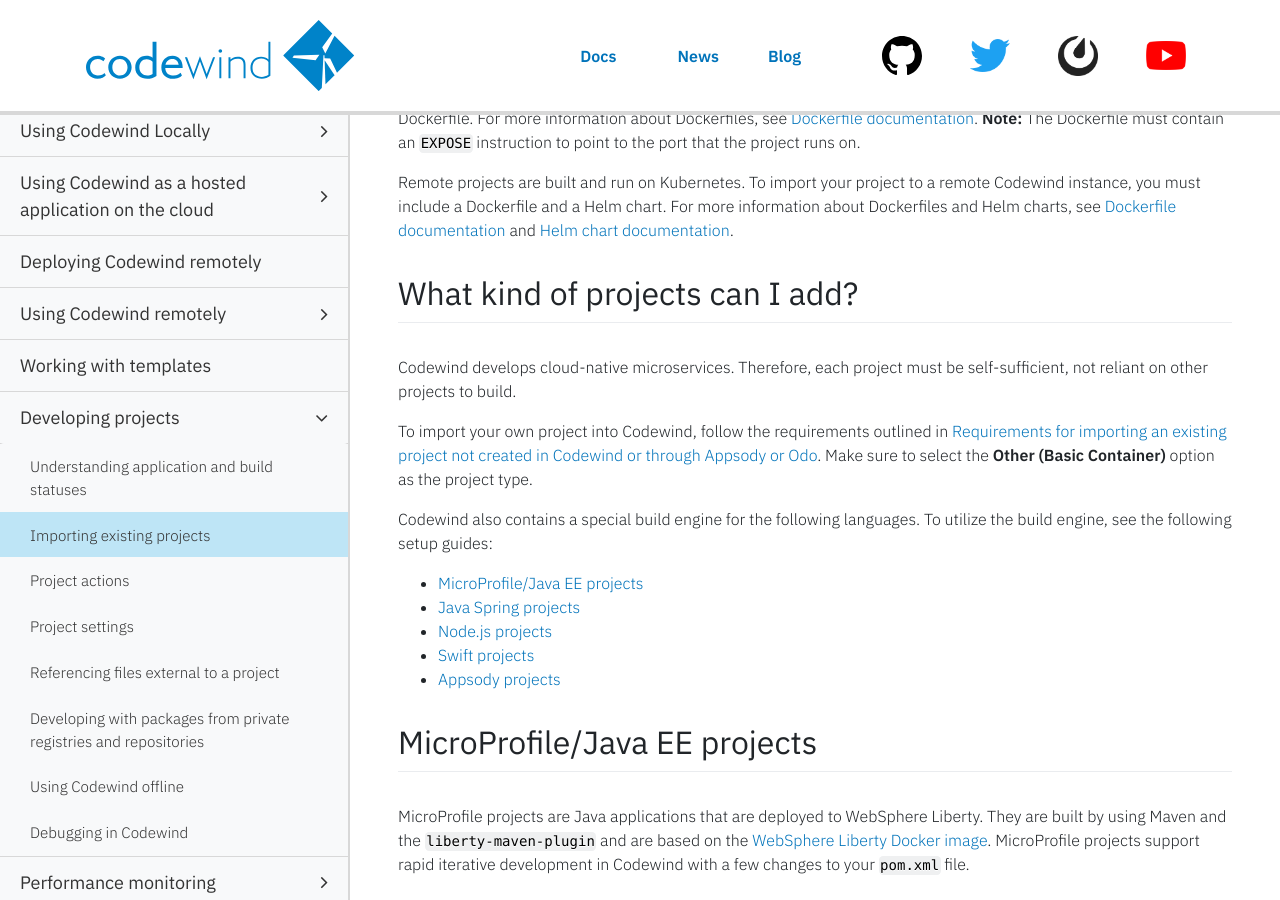
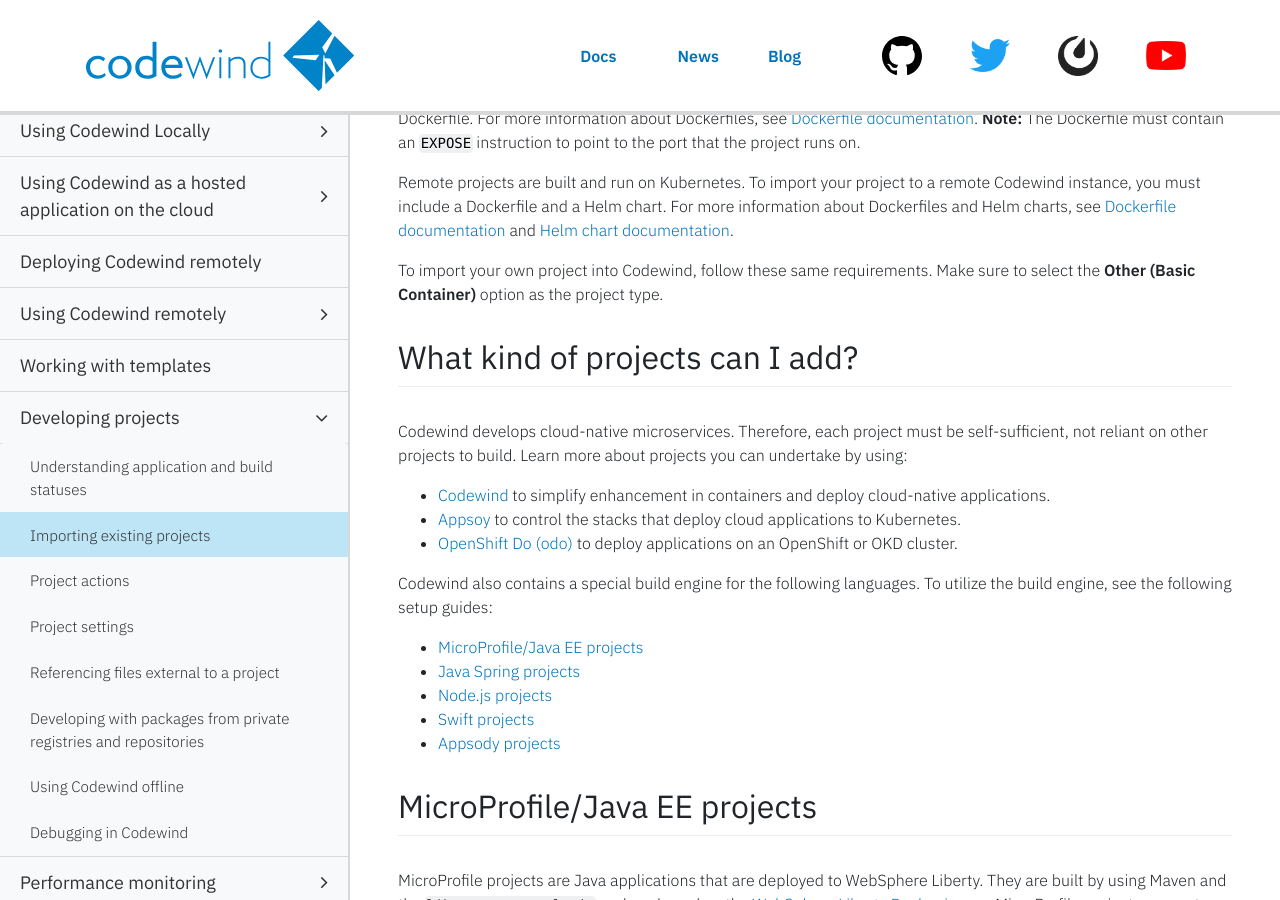
Before and after one commit to eclipse-archived/codewind-docs, a Jekyll site: the page built from docs/_documentations/importing-existing-projects.md, in a window 1280 px wide and 900 px high, scrolled down 598 px. Built offline with Jekyll 4.4.1, drawn with Linux system fonts in a browser that asks for light colours; nearby versions of some CDN libraries; comment, search, counter and statistics services are not loaded.

Commit message:
reorganized and restructured top level content
Signed-off-by: Jacob Berger <jacob.berger@ibm.com>

```diff
--- a/docs/_documentations/importing-existing-projects.md
+++ b/docs/_documentations/importing-existing-projects.md
@@ -21,17 +21,19 @@ Add a project from an existing Git repository:
 
 ## Requirements for importing an existing project not created in Codewind or through Appsody or Odo
 
-Local projects are built and run on Docker. To import your project to a local Codewind instance, you must include a Dockerfile. For more information about Dockerfiles, see [Dockerfile documentation](https://docs.docker.com/engine/reference/builder/).
-**Note:** The Dockerfile must contain an `EXPOSE` instruction to point to the port that the project runs on.
+Local projects are built and run on Docker. To import your project to a local Codewind instance, you must include a Dockerfile. For more information about Dockerfiles, see [Dockerfile documentation](https://docs.docker.com/engine/reference/builder/). **Note:** The Dockerfile must contain an `EXPOSE` instruction to point to the port that the project runs on.
 
 Remote projects are built and run on Kubernetes. To import your project to a remote Codewind instance, you must include a Dockerfile and a Helm chart. For more information about Dockerfiles and Helm charts, see [Dockerfile documentation](https://docs.docker.com/engine/reference/builder/) and [Helm chart documentation](https://helm.sh/docs/topics/charts/).
 
+To import your own project into Codewind, follow these same requirements. Make sure to select the **Other (Basic Container)** option as the project type.
+
 ## What kind of projects can I add?
 
-Codewind develops cloud-native microservices. Therefore, each project must be self-sufficient, not reliant on other projects to build.
+Codewind develops cloud-native microservices. Therefore, each project must be self-sufficient, not reliant on other projects to build. Learn more about projects you can undertake by using:
 
-To import your own project into Codewind, follow the requirements outlined in [Requirements for importing an existing project not created in Codewind or through Appsody or Odo](#Requirements-for-importing-an-existing-project-not-created-in-Codewind-or-through-Appsody-or-Odo).
-Make sure to select the **Other (Basic Container)** option as the project type.
+* [Codewind](https://www.eclipse.org/codewind/overview.html) to simplify enhancement in containers and deploy cloud-native applications.
+* [Appsoy](https://appsody.dev/docs) to control the stacks that deploy cloud applications to Kubernetes.
+* [OpenShift Do (odo)](https://www.eclipse.org/codewind/che-odo-support.html) to deploy applications on an OpenShift or OKD cluster.
 
 Codewind also contains a special build engine for the following languages. To utilize the build engine, see the following setup guides:
 
```
